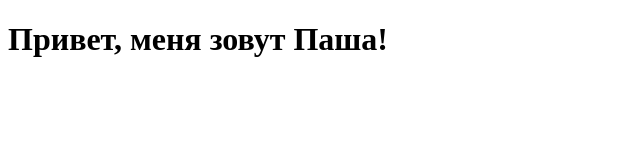
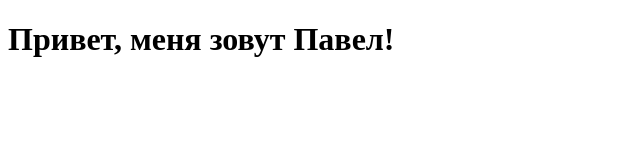
Before and after one commit to loginovastasy/verstkalessons, a plain HTML site: page index.html in a window 1280 px wide. Shown: the full height of the page, 0-640 px from the left. Drawn offline with Linux system fonts and the light colour scheme.

Commit message:
Изменил имя

```diff
--- a/index.html
+++ b/index.html
@@ -9,7 +9,7 @@
 </head>
 
 <body>
-	<h1>Привет, меня зовут Паша!</h1>
+	<h1>Привет, меня зовут Павел!</h1>
 </body>
 
 </html>
```
Also changed, not shown: 1 other file.
